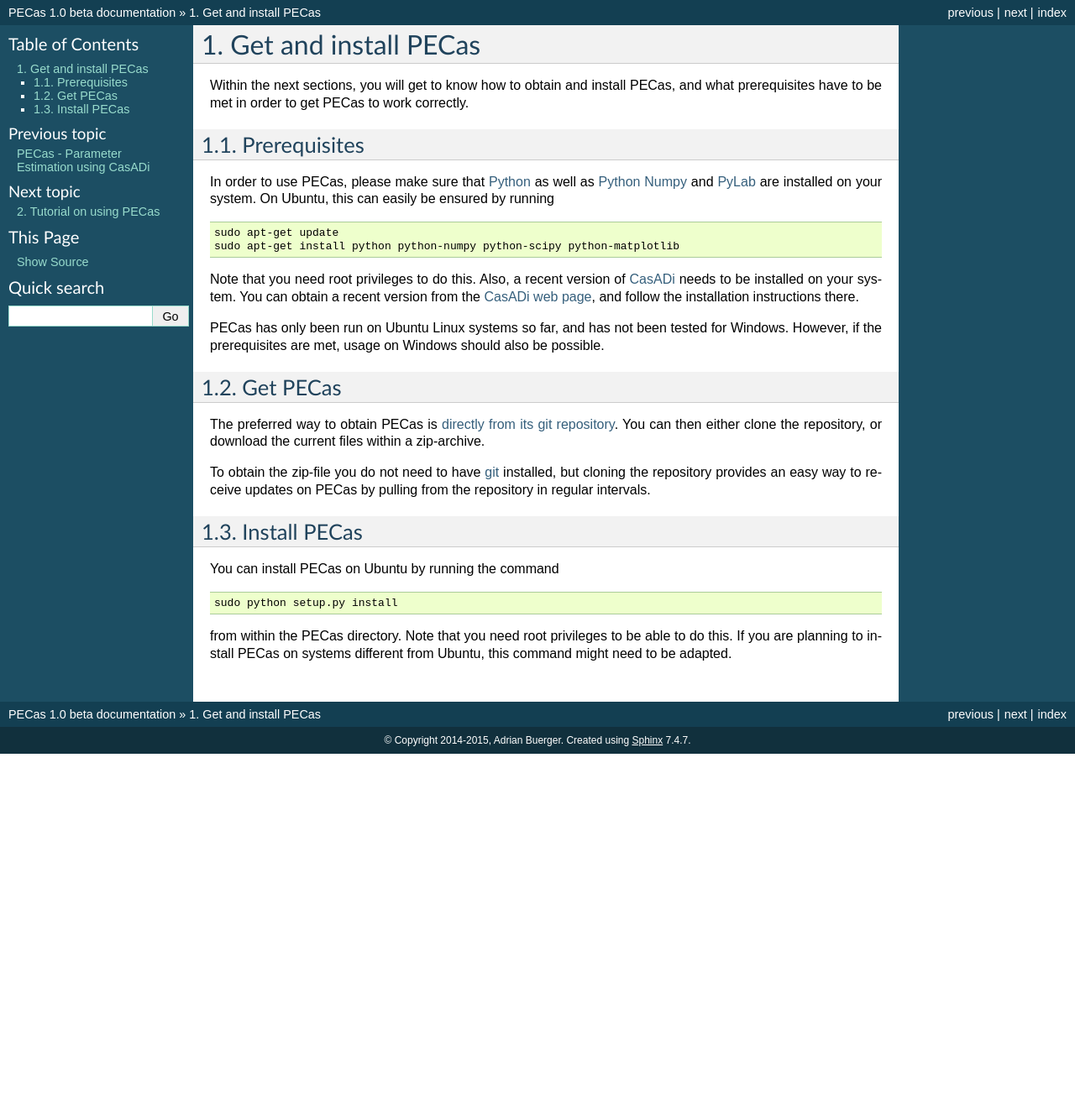
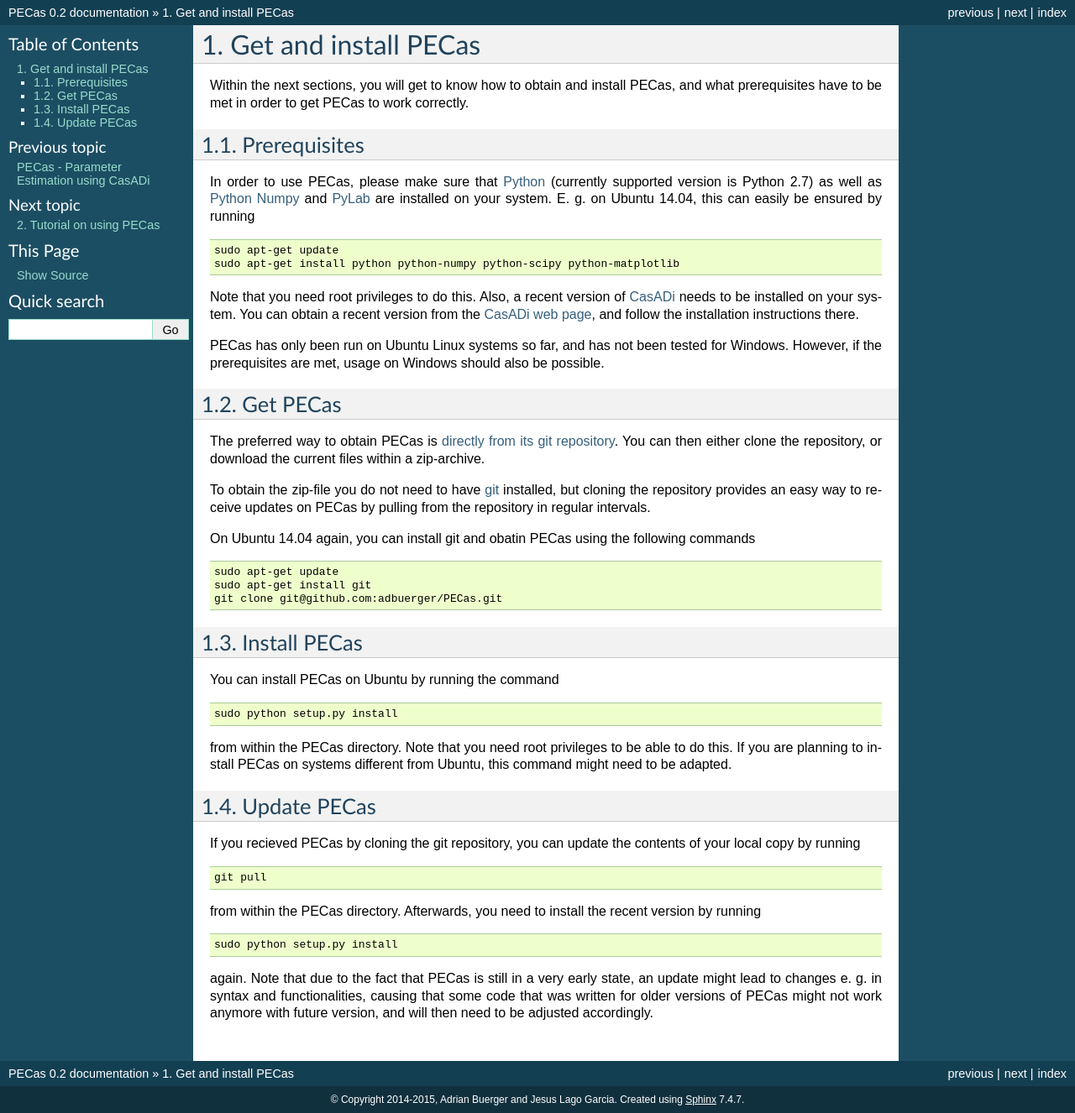
Before and after one commit to vishalbelsare/PECas, a Sphinx documentation site: the page built from doc/install.rst, in a window 1280 px wide. Shown: the whole page at 84% size. Built offline with Sphinx 7.4.7, drawn with Linux system fonts in a browser that asks for light colours; before the commit the page ends 900 px from its top, so only the background shows below that.

Commit message:
adjusted documentation

```diff
--- a/doc/conf.py
+++ b/doc/conf.py
@@ -48,16 +48,16 @@ master_doc = 'index'
 
 # General information about the project.
 project = u'PECas'
-copyright = u'2014-2015, Adrian Buerger'
+copyright = u'2014-2015, Adrian Buerger and Jesus Lago Garcia'
 
 # The version info for the project you're documenting, acts as replacement for
 # |version| and |release|, also used in various other places throughout the
 # built documents.
 #
 # The short X.Y version.
-version = '1.0 beta'
+version = '0.2'
 # The full version, including alpha/beta/rc tags.
-release = '1.0 beta'
+release = '0.2'
 
 # The language for content autogenerated by Sphinx. Refer to documentation
 # for a list of supported languages.
--- a/doc/install.rst
+++ b/doc/install.rst
@@ -8,9 +8,9 @@ Prerequisites
 -------------
 
 In order to use PECas, please make sure that
-`Python <https://www.python.org/>`_ as well as
+`Python <https://www.python.org/>`_ (currently supported version is Python 2.7) as well as
 `Python Numpy <http://www.numpy.org/>`_ and
-`PyLab <http://wiki.scipy.org/PyLab>`_ are installed on your system. On Ubuntu, this can easily be ensured by running
+`PyLab <http://wiki.scipy.org/PyLab>`_ are installed on your system. E. g. on Ubuntu 14.04, this can easily be ensured by running
 
 .. code:: bash
 
@@ -29,6 +29,14 @@ git repository <https://github.com/adbuerger/PECas>`_. You can then either clone
 
 To obtain the zip-file you do not need to have `git <http://git-scm.com/>`_ installed, but cloning the repository provides an easy way to receive updates on PECas by pulling from the repository in regular intervals.
 
+On Ubuntu 14.04 again, you can install git and obatin PECas using the following commands
+
+.. code:: bash
+
+    sudo apt-get update
+    sudo apt-get install git
+    git clone git@github.com:adbuerger/PECas.git
+
 Install PECas
 -------------
 
@@ -39,3 +47,20 @@ You can install PECas on Ubuntu by running the command
     sudo python setup.py install
 
 from within the PECas directory. Note that you need root privileges to be able to do this. If you are planning to install PECas on systems different from Ubuntu, this command might need to be adapted.
+
+Update PECas
+------------
+
+If you recieved PECas by cloning the git repository, you can update the contents of your local copy by running
+
+.. code:: bash
+
+    git pull
+
+from within the PECas directory. Afterwards, you need to install the recent version by running
+
+.. code:: bash
+
+    sudo python setup.py install
+
+again. Note that due to the fact that PECas is still in a very early state, an update might lead to changes e. g. in syntax and functionalities, causing that some code that was written for older versions of PECas might not work anymore with future version, and will then need to be adjusted accordingly.
--- a/setup.py
+++ b/setup.py
@@ -9,7 +9,7 @@ from setuptools import setup
 
 setup(
     name='pecas',
-    version='0.0.1',
+    version='0.2',
     author='Adrian Buerger',
     author_email='adrian.buerger@hs-karlsruhe.de',
     packages=['pecas'],
```
Also changed, not shown: doc/index.rst (+4 -4 lines).
